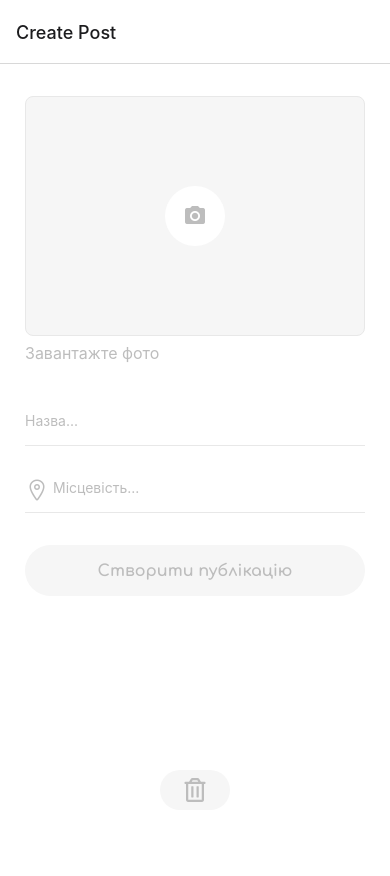
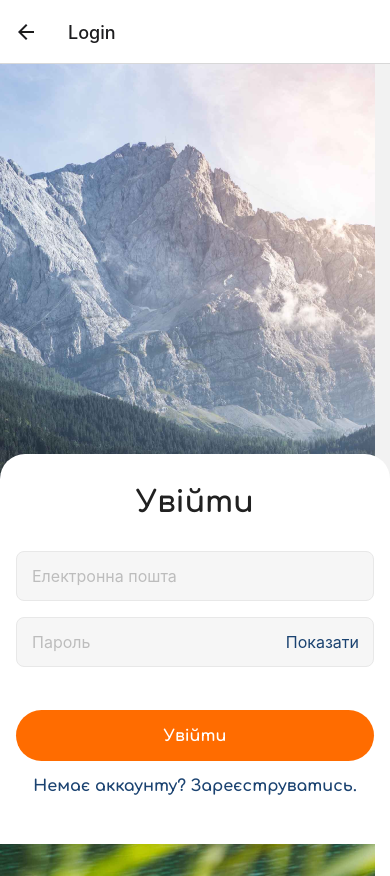
Before and after one commit to Eugene-Hlushak/goit-react-native-hw, a React Native app: screen /Login in a window 390 px wide. Before the commit the page ends 844 px from the top, so only its background shows below. Built offline with nearby package versions, Linux system fonts and the light colour scheme.

Commit message:
add PostsScreen

```diff
--- a/App.js
+++ b/App.js
@@ -3,6 +3,7 @@
 import { createStackNavigator } from "@react-navigation/stack";
 import RegistrationScreen from "./Screens/RegistrationScreen";
 import LogInScreen from "./Screens/LogInScreen";
+import PostsScreen from "./Screens/PostsScreen";
 import CreatePostsScreen from "./Screens/CreatePostsScreen";
 
 const AppStack = createStackNavigator();
@@ -18,9 +19,13 @@
   return (
     <NavigationContainer>
       <AppStack.Navigator>
-        {/* <AppStack.Screen name="Registration" component={RegistrationScreen} />
-        <AppStack.Screen name="Login" component={LogInScreen} /> */}
-        <AppStack.Screen name="Create Post" component={CreatePostsScreen} />
+        <AppStack.Screen name="Registration" component={RegistrationScreen} />
+        <AppStack.Screen name="Login" component={LogInScreen} />
+        <AppStack.Screen name="PostsScreen" component={PostsScreen} />
+        <AppStack.Screen
+          name="CreatePostsScreen"
+          component={CreatePostsScreen}
+        />
       </AppStack.Navigator>
     </NavigationContainer>
   );
--- a/Screens/CommentsScreen.jsx
+++ b/Screens/CommentsScreen.jsx
@@ -0,0 +1,5 @@
+import { View } from "react-native";
+
+export default function CommentsScreen() {
+  return <View></View>;
+}
--- a/Screens/CreatePostsScreen.jsx
+++ b/Screens/CreatePostsScreen.jsx
@@ -8,40 +8,48 @@
   Alert,
   Text,
 } from "react-native";
+import { StatusBar } from "expo-status-bar";
 import { MaterialIcons, Ionicons, FontAwesome5 } from "@expo/vector-icons";
-
 import { useState } from "react";
 
-export default function CreatePostsScreen() {
+export default function CreatePostsScreen({ navigation }) {
+  const [loadedPhoto, setLoadedPhoto] = useState(null);
   const [postName, setPostName] = useState("");
   const [location, setLocation] = useState("");
   const [isActiveBtn, setIsActiveBtn] = useState(true);
 
+  const addPhoto = () => {
+    setLoadedPhoto("Ocean");
+    enableBtn("Ocean", postName, location);
+  };
+
   const postNameInputHandler = (text) => {
     setPostName(text);
-    enableBtn(text, location);
+    enableBtn(loadedPhoto, text, location);
   };
 
   const locationInputHandler = (text) => {
     setLocation(text);
-    enableBtn(postName, text);
+    enableBtn(loadedPhoto, postName, text);
   };
 
   const onSubmit = () => {
     console.log(`UserData:
+    photo - ${loadedPhoto}
      postName - ${postName},
      location - ${location}`);
-    resetForm();
+    navigation.navigate("PostsScreen", { loadedPhoto, postName, location });
   };
 
   const resetForm = () => {
+    setLoadedPhoto(null);
     setPostName("");
     setLocation("");
     setIsActiveBtn(true);
   };
 
-  const enableBtn = (postName, location) => {
-    if (!postName || !location) {
+  const enableBtn = (loadedPhoto, postName, location) => {
+    if (!loadedPhoto || !postName || !location) {
       setIsActiveBtn(true);
     } else {
       setIsActiveBtn(false);
@@ -50,13 +58,10 @@
 
   return (
     <TouchableWithoutFeedback onPress={() => Keyboard.dismiss()}>
-      <View style={styles.container}>
+      <View style={styles.mainContainer}>
         <View style={styles.formContainer}>
           <View style={styles.addPhotoContainer}>
-            <TouchableOpacity
-              onPress={() => Alert.alert("You can add photo")}
-              activeOpacity={0.5}
-            >
+            <TouchableOpacity onPress={addPhoto} activeOpacity={0.5}>
               <View style={styles.photo}>
                 <View style={styles.roundContainer}>
                   <MaterialIcons
@@ -79,16 +84,15 @@
             placeholderTextColor={"#BDBDBD"}
           />
           <View style={styles.formInputLocationContainer}>
-            {!location && (
             <Ionicons
               name="md-location-outline"
               size={24}
               style={styles.locationIcon}
               color="#BDBDBD"
             />
-            )}
+
             <TextInput
-              style={[styles.formInput, !location && styles.formInputLocation]}
+              style={[styles.formInput, styles.formInputLocation]}
               placeholder="Місцевість..."
               value={location}
               onChangeText={locationInputHandler}
@@ -123,13 +127,14 @@
         >
           <FontAwesome5 name="trash-alt" size={24} color="#BDBDBD" />
         </TouchableOpacity>
+        <StatusBar style="auto" />
       </View>
     </TouchableWithoutFeedback>
   );
 }
 
 const styles = StyleSheet.create({
-  container: {
+  mainContainer: {
     flex: 1,
     paddingTop: 32,
     paddingRight: 16,
@@ -138,6 +143,7 @@
     alignItems: "center",
     justifyContent: "space-between",
     backgroundColor: "#FFFFFF",
+    borderTopWidth: 1,
   },
 
   addPhotoContainer: {
--- a/Screens/LogInScreen.jsx
+++ b/Screens/LogInScreen.jsx
@@ -33,6 +33,7 @@
      email - ${emailValue},
      password - ${paswordValue}`);
     resetForm();
+    navigation.navigate("PostsScreen", { emailValue });
   };
   const resetForm = () => {
     setEmailValue("");
--- /dev/null
+++ b/Screens/PostsScreen.jsx
@@ -0,0 +1,134 @@
+import { useState, useEffect } from "react";
+import { StatusBar } from "expo-status-bar";
+import {
+  StyleSheet,
+  Text,
+  View,
+  TouchableOpacity,
+  Image,
+  Alert,
+} from "react-native";
+import { Ionicons } from "@expo/vector-icons";
+
+export default function PostsScreenEmpty({ navigation, route }) {
+  const [posts, setPosts] = useState([]);
+  const { emailValue, loginValue, loadedPhoto, postName, location } =
+    route.params;
+
+  useEffect(() => {
+    // console.log(route.params);
+    // console.log("Рендер після входу в аккаунт");
+    // setPosts((prev) => [...prev, { loadedPhoto, postName, location }]);
+  }, []);
+
+  useEffect(() => {
+    if (!loadedPhoto || !postName || !location) return;
+    console.log(
+      "Рендер після створення посту",
+      loadedPhoto,
+      postName,
+      location
+    );
+    setPosts((prev) => [...prev, { loadedPhoto, postName, location }]);
+    // setPosts([{ loadedPhoto, postName, location }]);
+  }, [route.params]);
+  console.log(posts);
+  return (
+    <View style={styles.mainContainer}>
+      <TouchableOpacity style={styles.userContainer}>
+        <Image style={styles.userPhoto} />
+        <View>
+          <Text style={styles.userName}>{loginValue || "Eugene Hlushak"}</Text>
+          <Text style={styles.userEmail}>
+            {emailValue || "hlushak.e@gmail.com"}
+          </Text>
+        </View>
+      </TouchableOpacity>
+      <View>{}</View>
+
+      <View style={styles.btnsContainer}>
+        <TouchableOpacity style={styles.button}>
+          <Ionicons
+            name="grid-outline"
+            size={24}
+            color="rgba(33, 33, 33, 0.8)"
+          />
+        </TouchableOpacity>
+        <TouchableOpacity
+          style={[styles.button, styles.activeBtn]}
+          onPress={() => navigation.navigate("CreatePostsScreen")}
+        >
+          <Ionicons name="add" size={24} color="#FFFFFF" />
+        </TouchableOpacity>
+        <TouchableOpacity style={styles.button}>
+          <Ionicons
+            name="person-outline"
+            size={24}
+            color="rgba(33, 33, 33, 0.8)"
+          />
+        </TouchableOpacity>
+      </View>
+      <StatusBar style="auto" />
+    </View>
+  );
+}
+
+const styles = StyleSheet.create({
+  mainContainer: {
+    flex: 1,
+    paddingTop: 32,
+    paddingLeft: 16,
+    paddingRight: 16,
+    paddingBottom: 22,
+    justifyContent: "space-between",
+    backgroundColor: "#FFFFFF",
+    borderTopWidth: 1,
+  },
+
+  userContainer: {
+    flexDirection: "row",
+    alignItems: "center",
+    width: "55%",
+    height: 60,
+  },
+
+  userPhoto: {
+    width: 60,
+    height: 60,
+    marginRight: 8,
+    borderRadius: 16,
+    backgroundColor: "cyan",
+  },
+
+  userName: {
+    fontWeight: "700",
+    fontSize: 13,
+    lineHeight: 15,
+    color: "#212121",
+  },
+  userEmail: {
+    fontSize: 11,
+    lineHeight: 13,
+    color: "rgba(33, 33, 33, 0.8)",
+  },
+
+  btnsContainer: {
+    height: 80,
+    paddingTop: 8,
+    flexDirection: "row",
+    justifyContent: "space-around",
+    borderTopWidth: 1,
+  },
+
+  button: {
+    alignItems: "center",
+    justifyContent: "center",
+    height: 40,
+    width: 70,
+    borderRadius: 20,
+  },
+
+  activeBtn: {
+    backgroundColor: "#FF6C00",
+  },
+});
--- a/Screens/RegistrationScreen.jsx
+++ b/Screens/RegistrationScreen.jsx
@@ -43,6 +43,7 @@
      email - ${emailValue},
      password - ${paswordValue}`);
     resetForm();
+    navigation.navigate("PostsScreen", { loginValue, emailValue });
   };
 
   const resetForm = () => {
```
Also changed, not shown: Screens/PostsScreenEmpty.jsx (deleted). Lines whose indentation alone changed are shown as unchanged.
